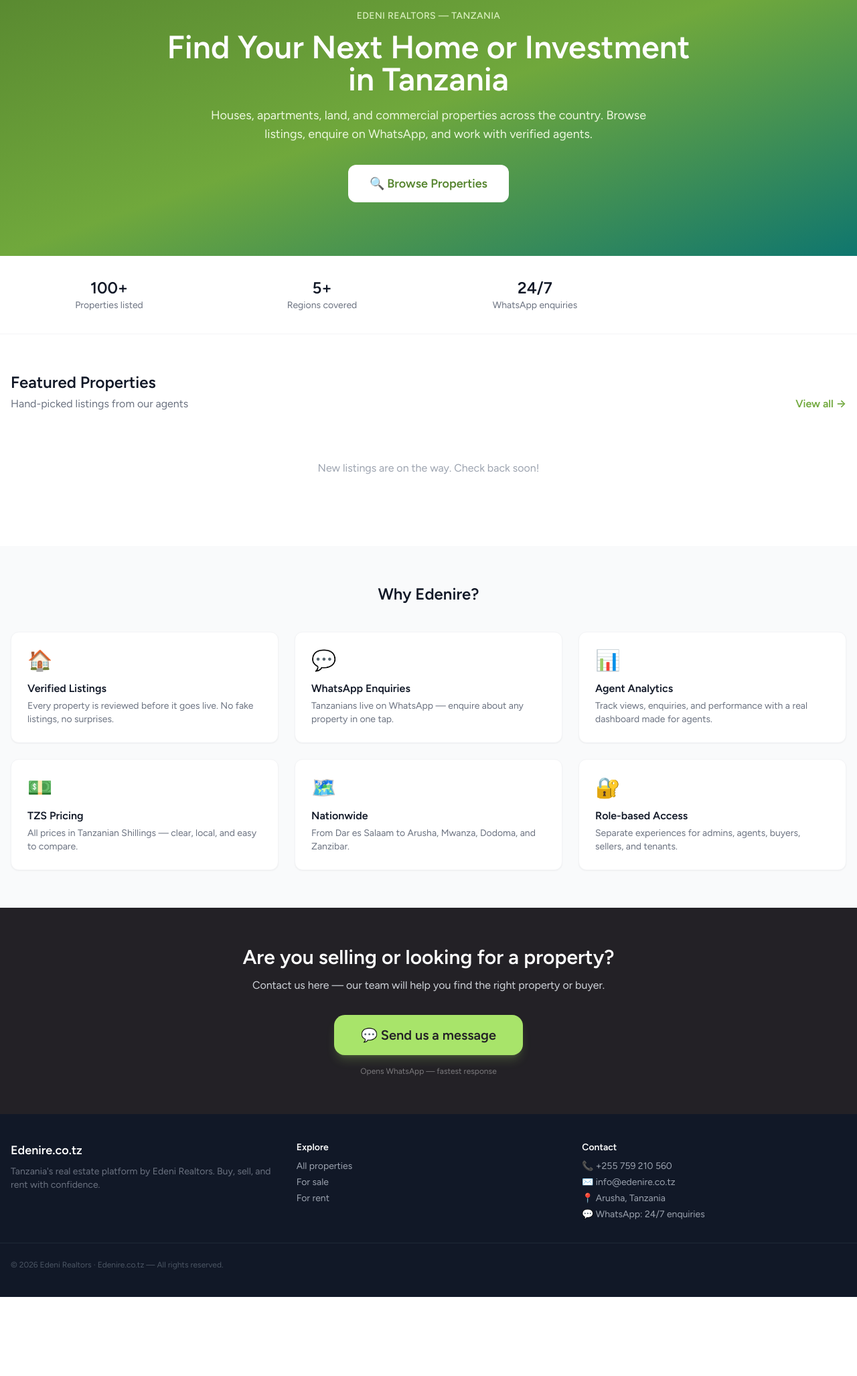
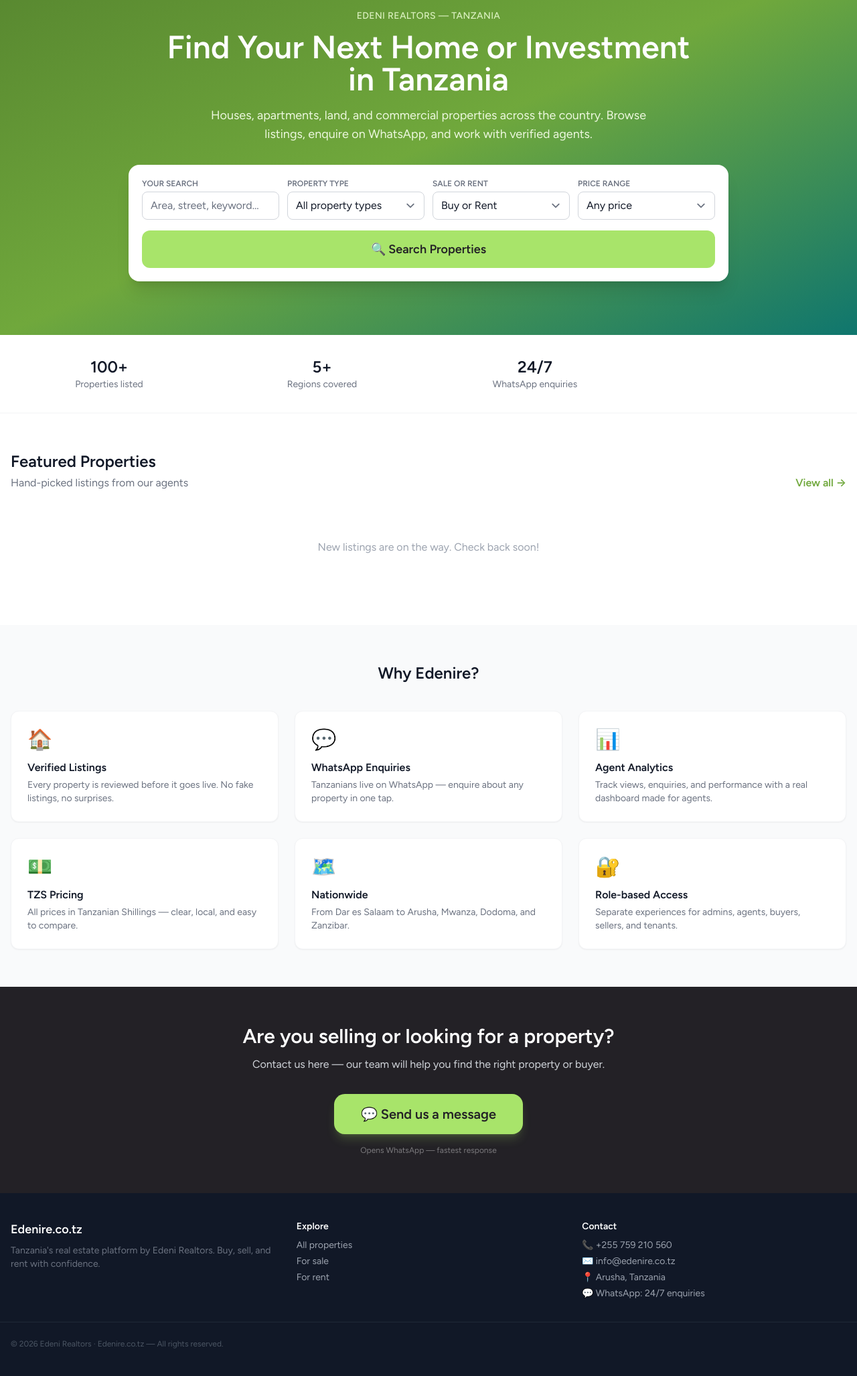
Before and after one commit to gakyoo/edenilaravel, a Laravel app: page / in a window 1280 px wide. Shown: the part 131-2185 px from the top of the page at 67% size. Before the commit the page ends 2067 px from the top, so only its background shows below. Run offline with Laravel 12, Linux system fonts and the light colour scheme; data that the repository does not hold is empty; style sheets or scripts are compiled from the project's sources; some libraries are stand-ins or nearby versions.

Commit message:
fix: User::tasks() relation + landing search form (query/type/sale-rent/price) + amenities checkboxes

```diff
--- a/resources/js/Pages/Admin/PropertyForm.vue
+++ b/resources/js/Pages/Admin/PropertyForm.vue
@@ -45,16 +45,20 @@
 const primaryPhoto = ref(null);
 const galleryPhotos = ref([]);
 
-function addAmenity() {
-    const v = amenityInput.value.trim().toLowerCase().replace(/\s+/g, '_');
-    if (v && !form.amenities.includes(v)) {
-        form.amenities.push(v);
+// Pickable amenities list (Tanzania-relevant)
+const amenityOptions = [
+    'security', 'water_tank', 'generator', 'solar', 'parking', 'garden',
+    'servant_quarters', 'gated_community', 'pool', 'gym', 'internet',
+    'air_conditioning', 'borehole', 'fence', 'balcony', 'beach_access',
+    'school_nearby', 'hospital_nearby', 'shopping_nearby', 'furnished',
+];
+
+function toggleAmenity(a) {
+    if (form.amenities.includes(a)) {
+        form.amenities = form.amenities.filter((x) => x !== a);
+    } else {
+        form.amenities.push(a);
     }
-    amenityInput.value = '';
-}
-
-function removeAmenity(a) {
-    form.amenities = form.amenities.filter((x) => x !== a);
 }
 
 function onPrimaryChange(e) {
@@ -258,17 +262,22 @@
                 </div>
 
                 <!-- Amenities -->
-                <div class="bg-white dark:bg-gray-900 rounded-xl shadow p-6 space-y-3">
+                <div class="bg-white dark:bg-gray-900 rounded-xl shadow p-6 space-y-4">
                     <h3 class="font-semibold text-gray-900 dark:text-gray-100">Amenities</h3>
-                    <div class="flex gap-2">
-                        <input v-model="amenityInput" @keyup.enter.prevent="addAmenity" type="text" placeholder="e.g. security, water_tank, generator"
-                            class="flex-1 rounded-lg border-gray-300 dark:bg-gray-800 dark:text-gray-100 dark:border-gray-700" />
-                        <button type="button" @click="addAmenity" class="bg-gray-100 dark:bg-gray-800 px-4 rounded-lg text-sm font-semibold">Add</button>
+                    <p class="text-xs text-gray-400 dark:text-gray-500">Tick the amenities this property has:</p>
+                    <div class="grid grid-cols-2 md:grid-cols-3 lg:grid-cols-4 gap-2">
+                        <label v-for="a in amenityOptions" :key="a"
+                            class="flex items-center gap-2 border dark:border-gray-700 rounded-lg px-3 py-2 text-sm cursor-pointer transition hover:bg-gray-50 dark:hover:bg-gray-800"
+                            :class="form.amenities.includes(a) ? 'border-[#A8E46A] bg-[#A8E46A]/10' : ''">
+                            <input type="checkbox" :checked="form.amenities.includes(a)" @change="toggleAmenity(a)"
+                                class="rounded dark:bg-gray-800 text-[#A8E46A] focus:ring-[#A8E46A]" />
+                            <span class="capitalize text-gray-700 dark:text-gray-300">{{ a.replace(/_/g, ' ') }}</span>
+                        </label>
                     </div>
-                    <div class="flex flex-wrap gap-2">
-                        <span v-for="a in form.amenities" :key="a" class="bg-[#A8E46A]/10 text-[#70A83C] dark:text-[#A8E46A] px-3 py-1 rounded-full text-sm capitalize">
-                            {{ a.replace(/_/g, ' ') }}
-                            <button type="button" @click="removeAmenity(a)" class="ml-1 text-red-500">×</button>
+                    <div v-if="form.amenities.length" class="flex flex-wrap gap-2 pt-1">
+                        <span v-for="a in form.amenities" :key="a"
+                            class="bg-[#A8E46A]/15 text-[#70A83C] dark:text-[#A8E46A] px-3 py-1 rounded-full text-sm capitalize">
+                            ✓ {{ a.replace(/_/g, ' ') }}
                         </span>
                     </div>
                 </div>
--- a/resources/js/Pages/Landing.vue
+++ b/resources/js/Pages/Landing.vue
@@ -1,12 +1,54 @@
 <script setup>
-import { Head, Link } from '@inertiajs/vue3';
+import { Head, Link, router } from '@inertiajs/vue3';
 import ThemeToggle from '@/Components/ThemeToggle.vue';
+import { ref } from 'vue';
 
 const props = defineProps({
     featured: Array,
     canLogin: Boolean,
     canRegister: Boolean,
 });
+
+// Landing search form
+const searchForm = ref({ q: '', type: '', listing: '', price: '' });
+
+const typeOptions = [
+    { value: '', label: 'All property types' },
+    { value: 'residential', label: 'Residential' },
+    { value: 'commercial', label: 'Commercial' },
+    { value: 'industrial', label: 'Industrial' },
+    { value: 'land', label: 'Land' },
+    { value: 'mixed_use', label: 'Mixed use' },
+];
+
+const listingOptions = [
+    { value: '', label: 'Buy or Rent' },
+    { value: 'sale', label: 'For Sale' },
+    { value: 'rent', label: 'For Rent' },
+];
+
+const priceOptions = [
+    { value: '', label: 'Any price' },
+    { value: '0-100000000', label: 'Under 100M TZS' },
+    { value: '100000000-300000000', label: '100M – 300M TZS' },
+    { value: '300000000-600000000', label: '300M – 600M TZS' },
+    { value: '600000000-1000000000', label: '600M – 1B TZS' },
+    { value: '1000000000-', label: 'Over 1B TZS' },
+];
+
+function submitSearch() {
+    const params = {};
+    const f = searchForm.value;
+    if (f.q) params.q = f.q;
+    if (f.type) params.type = f.type;
+    if (f.listing) params.listing = f.listing;
+    if (f.price) {
+        const [min, max] = f.price.split('-');
+        if (min) params.min_price = min;
+        if (max) params.max_price = max;
+    }
+    router.get('/properties', params);
+}
 
 const stats = [
     { value: '100+', label: 'Properties listed' },
@@ -64,12 +106,41 @@
                     Houses, apartments, land, and commercial properties across the country.
                     Browse listings, enquire on WhatsApp, and work with verified agents.
                 </p>
-                <div class="flex flex-col sm:flex-row gap-3 justify-center">
-                    <Link href="/properties"
-                        class="bg-white text-emerald-800 font-semibold px-8 py-3.5 rounded-xl hover:bg-emerald-50 transition text-lg">
-                        🔍 Browse Properties
-                    </Link>
-                </div>
+
+                <!-- Search form (4 fields) -->
+                <form @submit.prevent="submitSearch" class="bg-white rounded-2xl shadow-xl p-4 sm:p-5 max-w-4xl mx-auto">
+                    <div class="grid grid-cols-1 sm:grid-cols-2 lg:grid-cols-4 gap-3">
+                        <div class="lg:col-span-1">
+                            <label class="block text-xs font-semibold text-gray-500 uppercase mb-1 text-left">Your search</label>
+                            <input v-model="searchForm.q" type="text" placeholder="Area, street, keyword..."
+                                class="w-full rounded-lg border-gray-300 text-gray-900 focus:border-[#A8E46A] focus:ring-[#A8E46A]" />
+                        </div>
+                        <div>
+                            <label class="block text-xs font-semibold text-gray-500 uppercase mb-1 text-left">Property type</label>
+                            <select v-model="searchForm.type" class="w-full rounded-lg border-gray-300 text-gray-900 focus:border-[#A8E46A] focus:ring-[#A8E46A]">
+                                <option v-for="t in typeOptions" :key="t.value" :value="t.value">{{ t.label }}</option>
+                            </select>
+                        </div>
+                        <div>
+                            <label class="block text-xs font-semibold text-gray-500 uppercase mb-1 text-left">Sale or rent</label>
+                            <select v-model="searchForm.listing" class="w-full rounded-lg border-gray-300 text-gray-900 focus:border-[#A8E46A] focus:ring-[#A8E46A]">
+                                <option v-for="l in listingOptions" :key="l.value" :value="l.value">{{ l.label }}</option>
+                            </select>
+                        </div>
+                        <div>
+                            <label class="block text-xs font-semibold text-gray-500 uppercase mb-1 text-left">Price range</label>
+                            <select v-model="searchForm.price" class="w-full rounded-lg border-gray-300 text-gray-900 focus:border-[#A8E46A] focus:ring-[#A8E46A]">
+                                <option v-for="p in priceOptions" :key="p.value" :value="p.value">{{ p.label }}</option>
+                            </select>
+                        </div>
+                    </div>
+                    <div class="mt-4">
+                        <button type="submit"
+                            class="w-full bg-[#A8E46A] hover:bg-[#8CC84F] text-[#232126] font-bold px-8 py-3.5 rounded-xl transition text-lg">
+                            🔍 Search Properties
+                        </button>
+                    </div>
+                </form>
             </div>
         </section>
 
```
Also changed, not shown: app/Models/User.php (+10 -0 lines).
